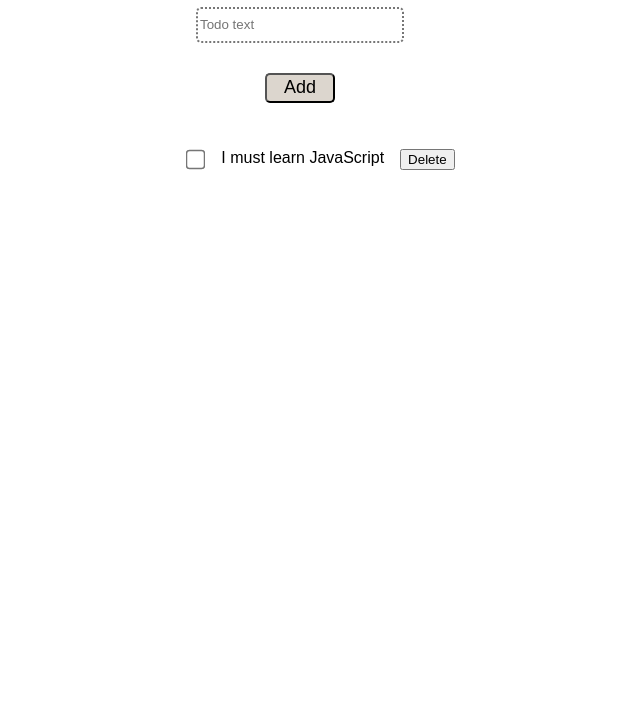
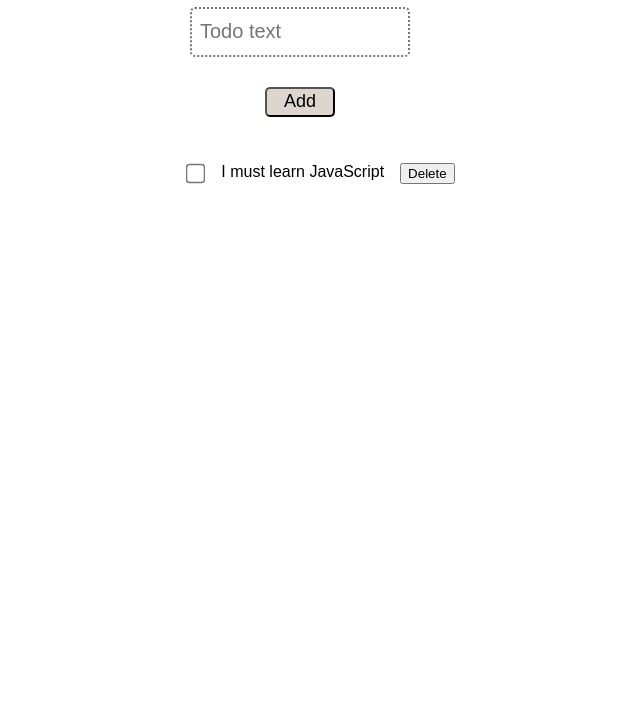
Before and after one commit to martinagabrielli/todo.js, a plain HTML site: page index.html in a window 1280 px wide. Shown: the part 81-800 px from the top of the page, without its empty margins (340-980 px from the left). Drawn offline with Linux system fonts and the light colour scheme.

Commit message:
added font-size and padding to input type=text element

```diff
--- a/style.scss
+++ b/style.scss
@@ -11,6 +11,8 @@
                 width: 200px;
                 border-radius: 5px;
                 border-style: dotted;
+                font-size: 20px;
+                padding: 8px;
                 &:focus {
                     outline: none;
                 }
```
Also changed, not shown: style.css, 1 other file.
